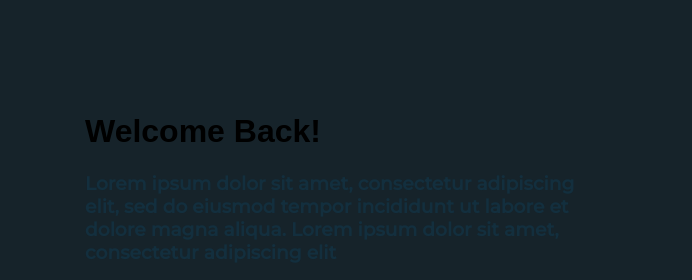
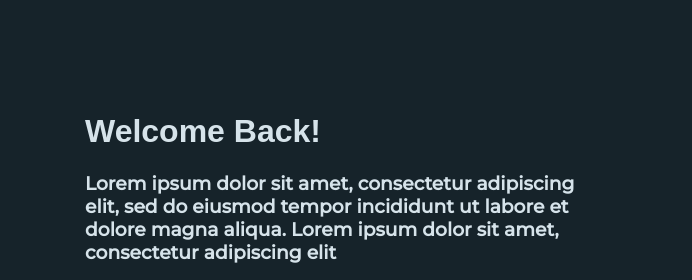
Before and after one commit to SchoolOfCode/bc14_w7_project-frontend-go-gitters, a React app in the folder app-project/: page /Home in a window 1280 px wide. Shown: the part 158-438 px from the top of the page, 0-692 px from the left. Built offline with nearby package versions, Linux system fonts and the light colour scheme.

Commit message:
changed text colour and alignment

```diff
--- a/app-project/src/Pages/Home.css
+++ b/app-project/src/Pages/Home.css
@@ -1,21 +1,31 @@
-.HomePage {display: flex;
-flex-direction: row;}
+.HomePage {
+  display: flex;
+  flex-direction: row;
+}
 
+.laptop {
+  width: 500px;
+}
 
-.laptop {width: 500px;}
-
-.text {margin-top: 250px;
+.text {
+  margin-top: 250px;
   width: 40%;
   margin-left: 85px;
   text-align: left;
+  color: #d6e3ea;
 }
 
-.laptopContainer {width: 40%;
+h3 {
+  color: #d6e3ea;
+}
+
+.laptopContainer {
+  width: 40%;
   margin-left: 100px;
   margin-right: 50px;
   margin-top: 200px;
-margin-bottom: 100px;}
-
+  margin-bottom: 100px;
+}
 
 .buttonDiv {
   display: flex;
@@ -32,7 +42,7 @@ margin-bottom: 100px;}
   color: #111;
   cursor: pointer;
   display: flex;
-  font-family: Inter,sans-serif;
+  font-family: Inter, sans-serif;
   font-size: 16px;
   height: 48px;
   justify-content: center;
@@ -58,7 +68,7 @@ margin-bottom: 100px;}
   position: absolute;
   top: -2px;
   transform: translate(8px, 8px);
-  transition: transform .2s ease-out;
+  transition: transform 0.2s ease-out;
   z-index: -1;
 }
 
```
Lines whose indentation alone changed are shown as unchanged.
